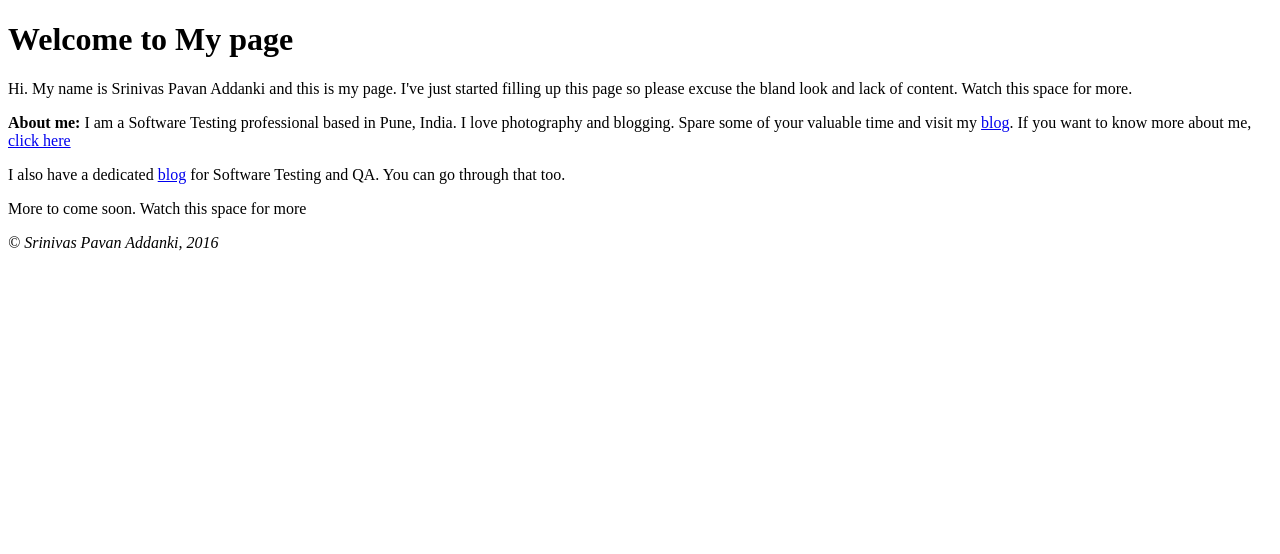
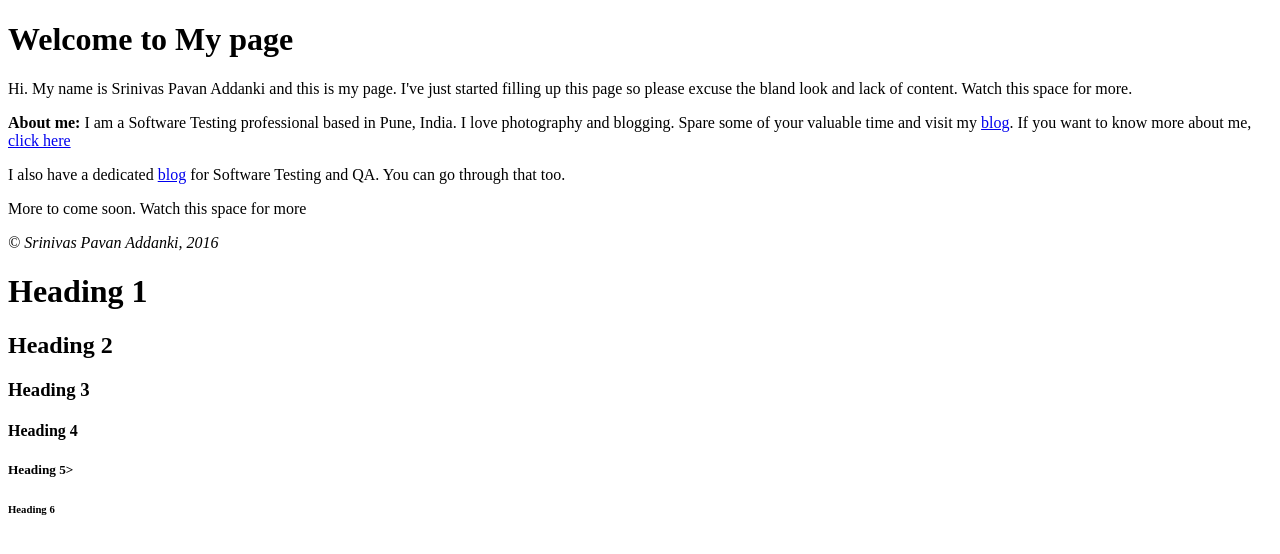
Before and after one commit to Asprao78/Asprao78.github.io, a plain HTML site: page index.html in a window 1280 px wide. Drawn offline with Linux system fonts and the light colour scheme.

Commit message:
Added headings of all sizes

```diff
--- a/index.html
+++ b/index.html
@@ -37,5 +37,13 @@ font-size:20px;
 <p>I also have a dedicated <a href="http://softwareqablogger.blogspot.com" target="_blank">blog</a> for Software Testing and QA. You can go through that too.</p>
 <p>More to come soon. Watch this space for more</p>
 <p><i>&copy; Srinivas Pavan Addanki, 2016 </i></p>
+<p id="headings">
+<h1>Heading 1</h1>
+<h2>Heading 2</h2>
+<h3>Heading 3</h3>
+<h4>Heading 4</h4>
+<h5>Heading 5></h5>
+<h6>Heading 6</h6>
+</p>
 </body>
 </html>
```
